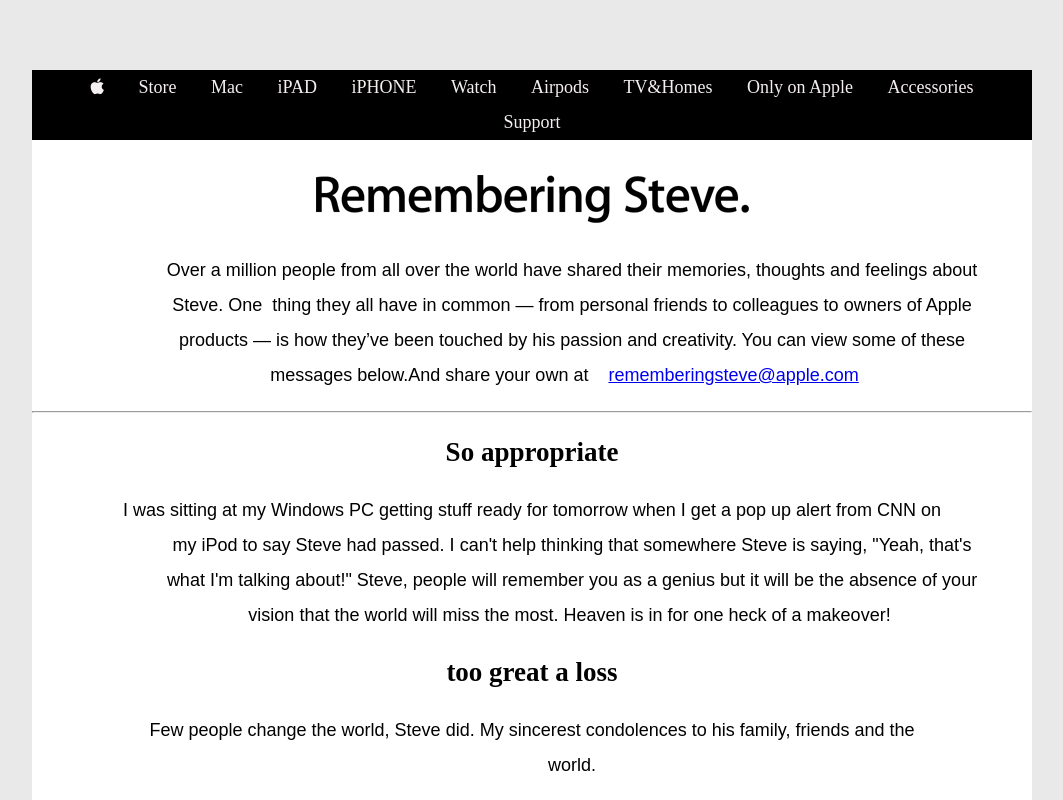
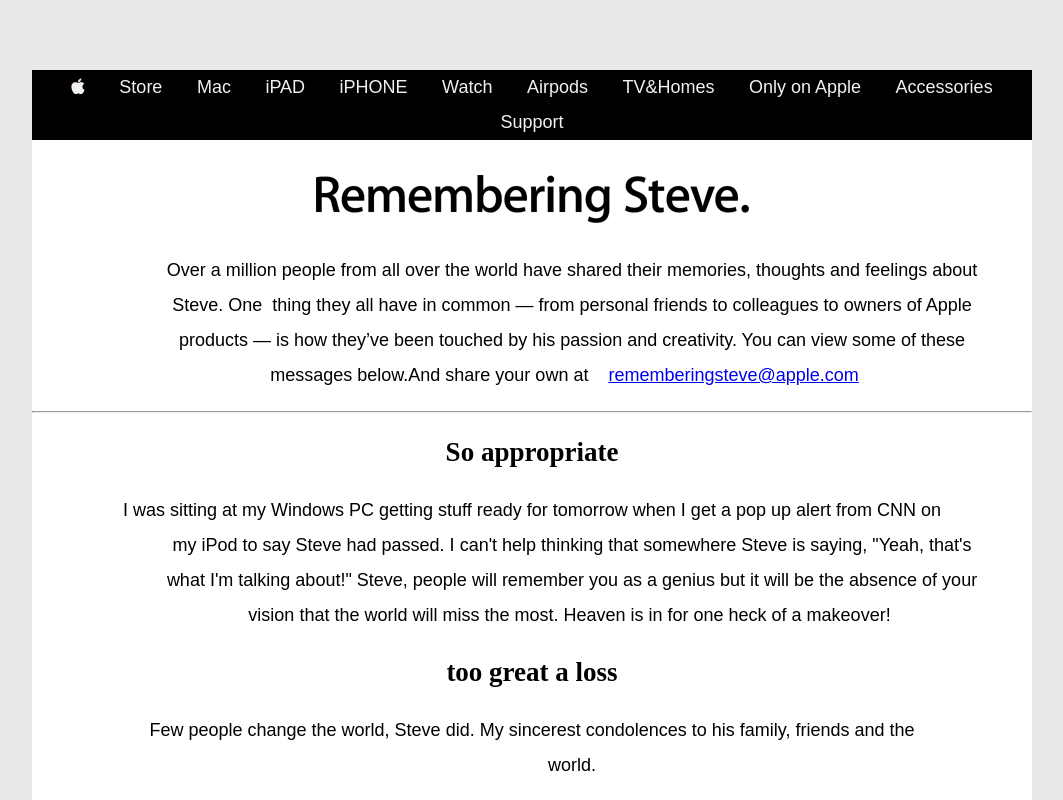
Before and after one commit to meet2vinod/apple-site-assignment, a plain HTML site: page index.html in a window 1280 px wide. Shown: the top 800 px of the page, without its empty margins (108-1171 px from the left). Drawn offline with Linux system fonts and the light colour scheme.

Commit message:
apple site assignment

```diff
--- a/style.css
+++ b/style.css
@@ -33,4 +33,5 @@
 .content{background-color: white;
 padding: 15 20 15 20;}
 a,i{padding-left: 15px;
-padding-right: 15px;}
+padding-right: 15px;
+font-family: sans-serif;}
```
